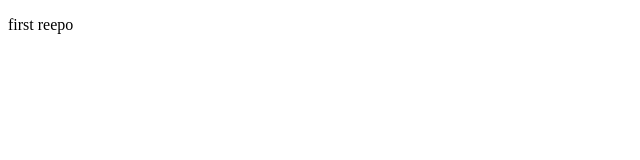
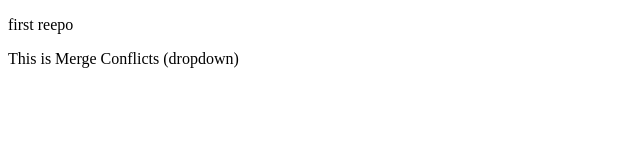
Before and after one commit to rohitbaviskar17/localrepo, a plain HTML site: page test.html in a window 1280 px wide. Shown: the whole page, without its empty margins (0-640 px from the left). Drawn offline with Linux system fonts and the light colour scheme.

Commit message:
Code Conflicts

```diff
--- a/test.html
+++ b/test.html
@@ -7,5 +7,6 @@
 </head>
 <body>
     <p>first reepo</p>
+    <p>This is Merge Conflicts (dropdown)</p>
 </body>
 </html>
```
Also changed, not shown: 1 other file.
